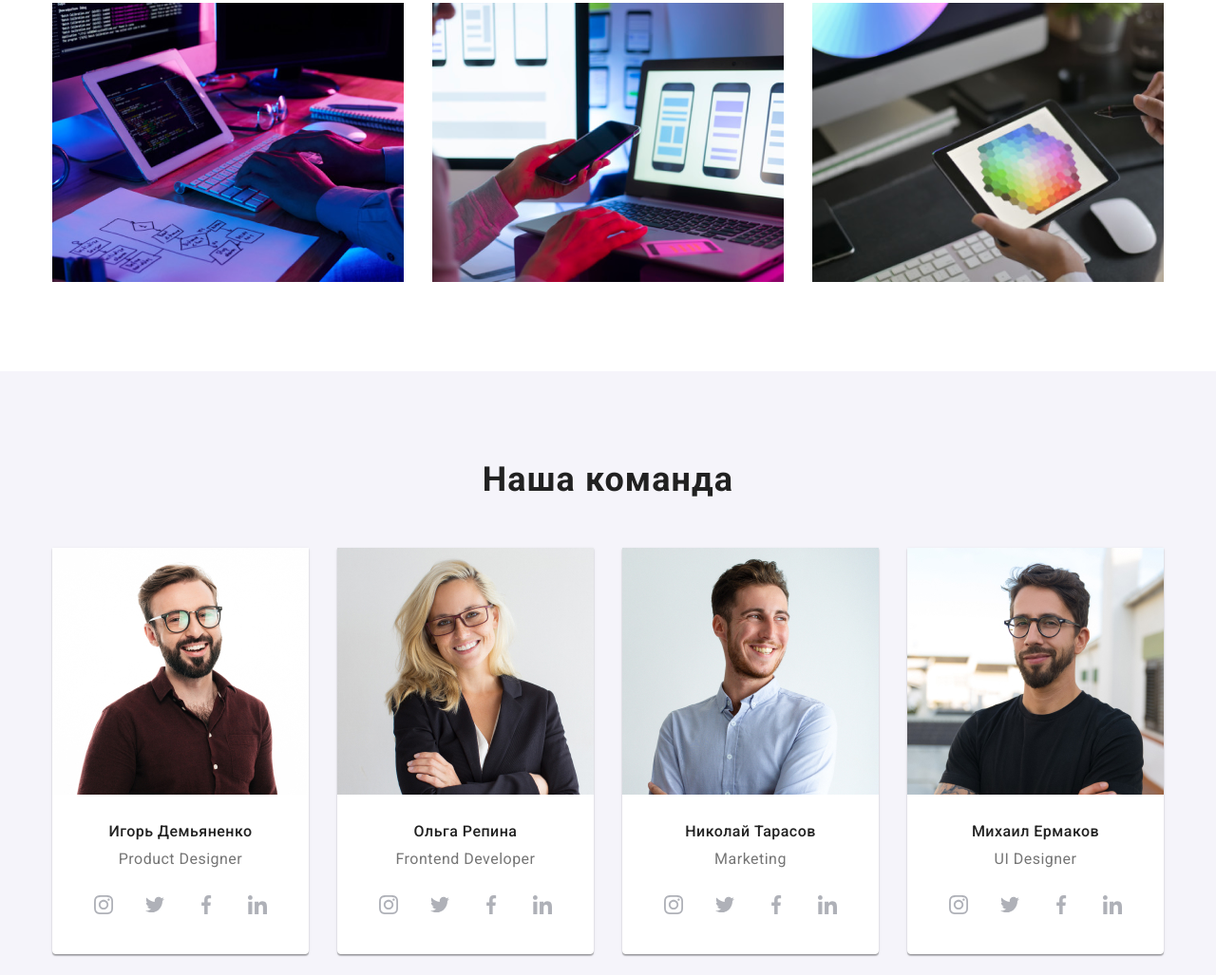
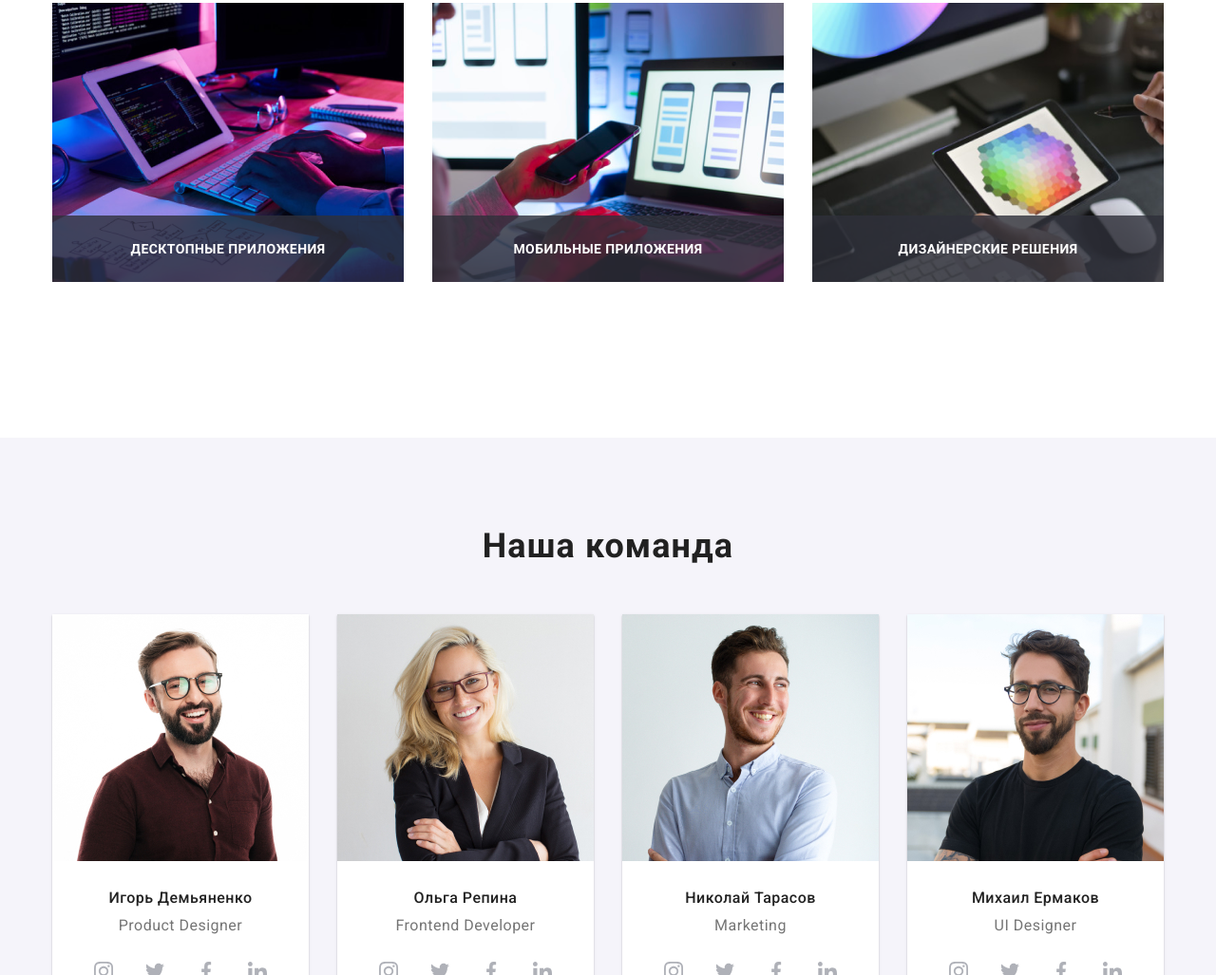
Before and after one commit to ivan88888888/goit-markup-hw-05, a plain HTML site: page index.html in a window 1280 px wide. Shown: the part 1223-2250 px from the top of the page at 95% size. Drawn offline with nearby package versions, Linux system fonts and the light colour scheme.

Commit message:
Зробив "Чим ми займаємся"
написав дів який огортає заголовок
дів дав клас
поставив позицію релатів
тор -70px

```diff
--- a/css/style.css
+++ b/css/style.css
@@ -361,6 +361,38 @@ display: flex;
     margin-right: 30px;
 }
 
+.work-conteiner-box {
+    display: flex;
+    align-items: center;
+    justify-content: center;
+    margin: 0 auto;
+
+    width: 370px;
+
+    background: rgba(47, 48, 58, 0.8);
+    padding-left: auto;
+    padding-right: auto;
+    padding-top: 27px;
+    padding-bottom: 27px;
+
+    position: relative;
+    top: -70px;
+}
+
+
+.work-box {
+    font-family: Roboto;
+    font-weight: 700;
+    font-size: 14px;
+    line-height: 1.144;
+    text-align: center;
+    letter-spacing: 0.03em;
+    text-transform: uppercase;
+
+    color: var(--white-text-color);
+
+    margin: 0px;
+}
 
 
 
--- a/index.html
+++ b/index.html
@@ -107,14 +107,25 @@
                 <a href="./images/img1.png" class="work-link">
                 <img src="./images/img1.png" alt="Програміст пише код" width="370" height="294" class="work-img">
                 </a>
+                <div class="work-conteiner-box">
+                    <h3 class="work-box">Десктопные приложения</h3>
+                </div>
             </li>
             <li class="work-item">
                 <a href="./images/img2.png" class="work-link">
-                <img src="./images/img2.png" alt="Дизайнер підирає дизайн" width="370" height="294" class="work-img"></a>
+                <img src="./images/img2.png" alt="Дизайнер підирає дизайн" width="370" height="294" class="work-img">
+            </a>
+            <div class="work-conteiner-box">
+                <h3 class="work-box">Мобильные приложения</h3>
+            </div>
             </li>
             <li class="work-item">
                 <a href="./images/img3.png" class="work-link">
-                <img src="./images/img3.png" alt="Дизайнер підбирає колір" width="370" height="294" class="work-img"></a>
+                <img src="./images/img3.png" alt="Дизайнер підбирає колір" width="370" height="294" class="work-img">
+            </a>
+            <div class="work-conteiner-box">
+                <h3 class="work-box">Дизайнерские решения</h3>
+            </div>
             </li>
         </ul>
     </div>
```
